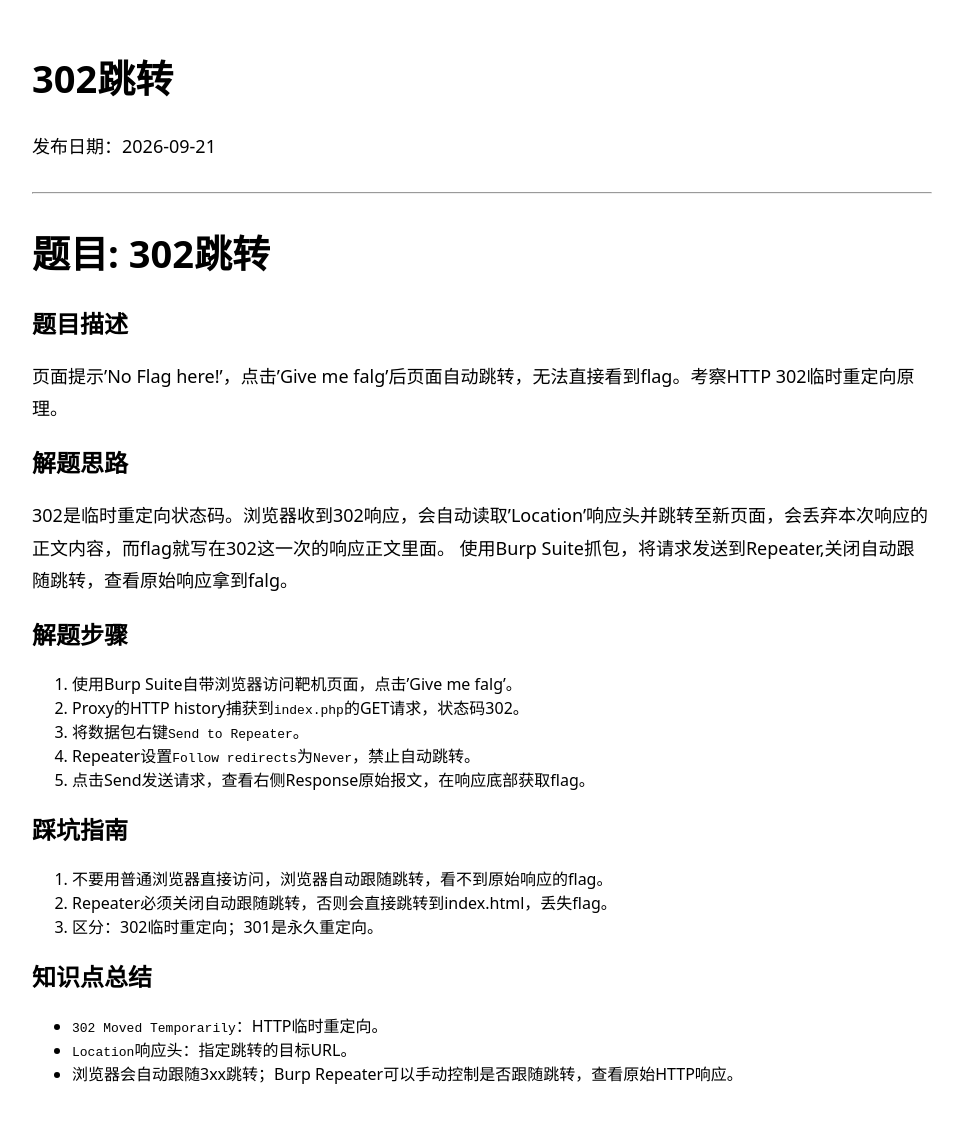
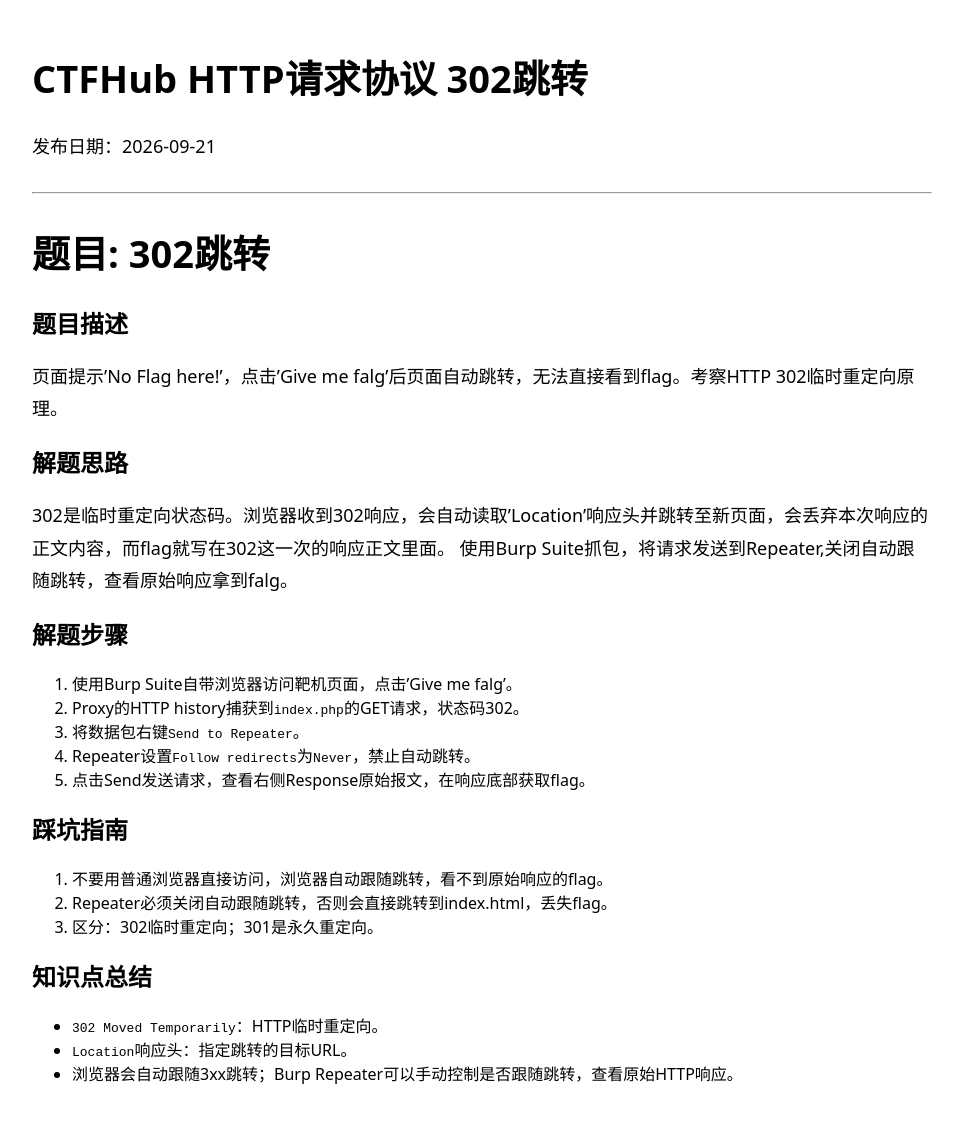
Before and after one commit to gysbfff/gysbfff.github.io, a Jekyll site: the page built from _posts/2026-09-21-ctfhub-302tiaozhuan.md, in a window 1280 px wide. Shown: the whole page, without its empty margins (158-1121 px from the left). Built offline with Jekyll 4.4.1, drawn with Linux system fonts in a browser that asks for light colours; our own code applies the rules of GitHub Pages for plain Markdown files.

Commit message:
Update title for 302跳转 post

```diff
--- a/_posts/2026-09-21-ctfhub-302tiaozhuan.md
+++ b/_posts/2026-09-21-ctfhub-302tiaozhuan.md
@@ -1,5 +1,5 @@
 ---
-title: 302跳转
+title: CTFHub HTTP请求协议 302跳转
 date: 2026-09-21
 categories: CTFHub
 tags: CTFHub Web HTTP协议 302跳转
```
